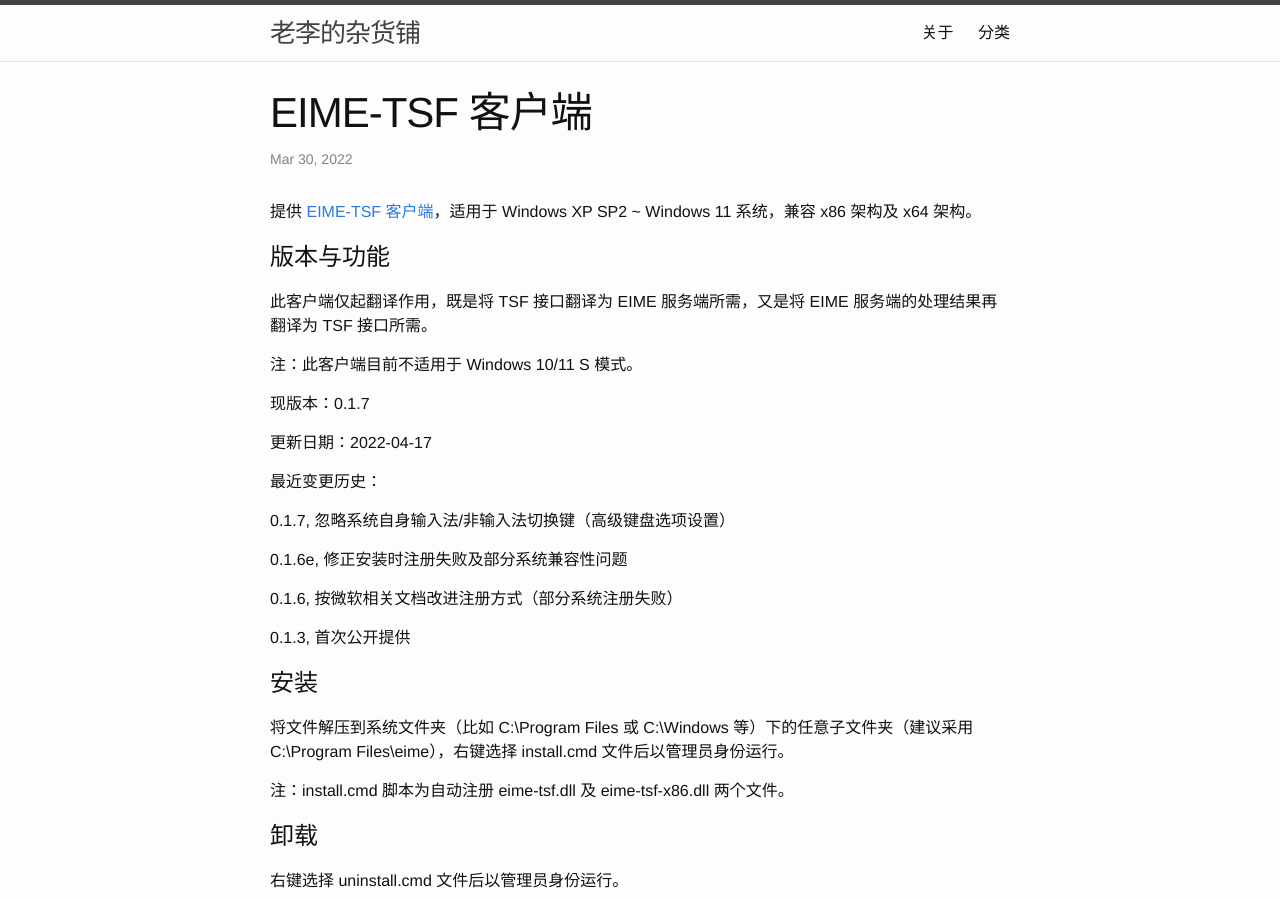
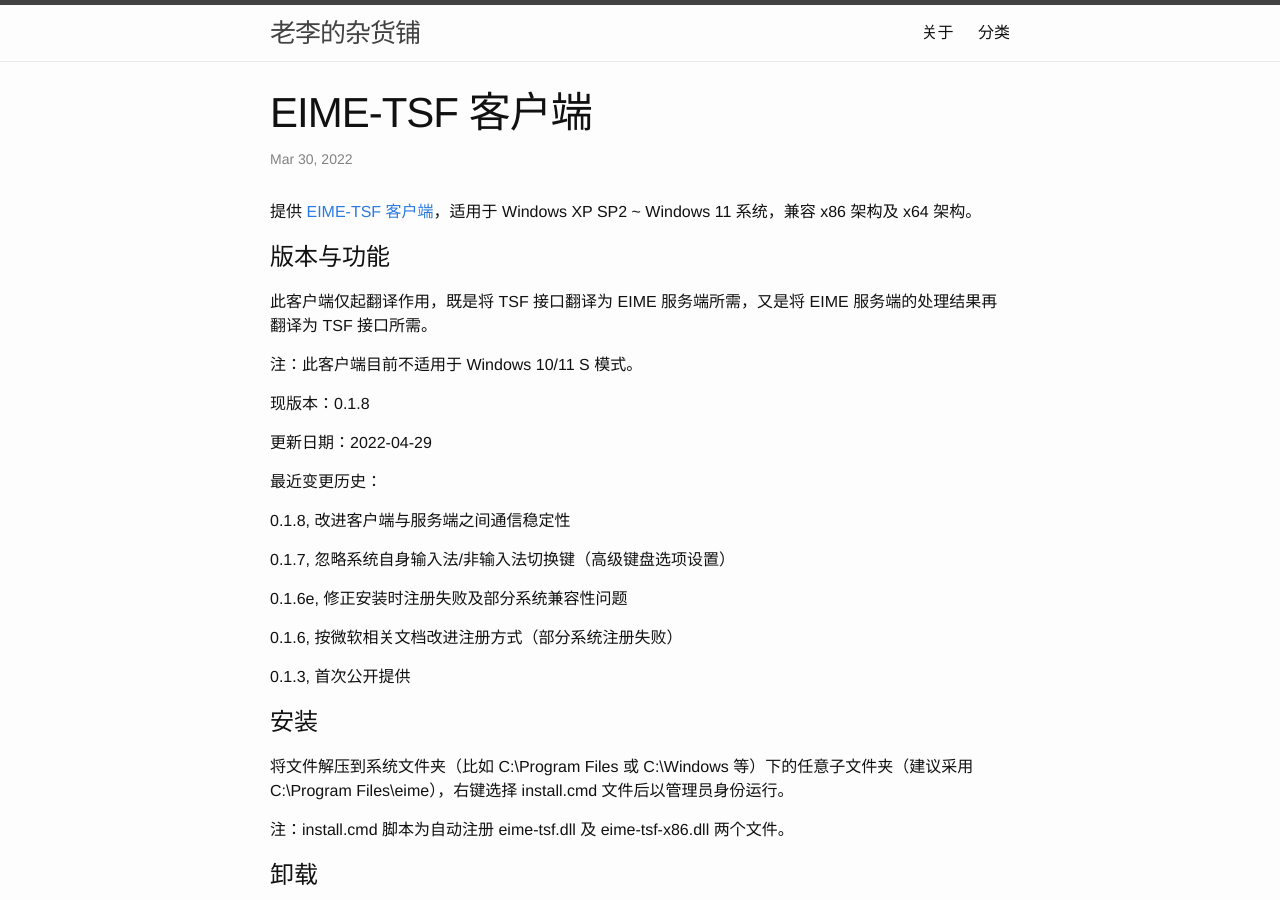
Before and after one commit to DonAnthonyLee/DonAnthonyLee.github.io, a Jekyll site: the page built from docs/_posts/2022-03-30-eime-tsf-client.markdown, in a window 1280 px wide and 900 px high. Built offline with Jekyll 4.4.1, drawn with Linux system fonts in a browser that asks for light colours.

Commit message:
eime-tsf-client up to 0.1.8

```diff
--- a/docs/_posts/2022-03-30-eime-tsf-client.markdown
+++ b/docs/_posts/2022-03-30-eime-tsf-client.markdown
@@ -5,7 +5,7 @@
 categories: EIME
 ---
 
-提供 [EIME-TSF 客户端](https://github.com/DonAnthonyLee/DonAnthonyLee.github.io/blob/main/stuff/eime-tsf-client-0.1.7.zip "EIME-TSF 客户端下载")，适用于 Windows XP SP2 ~ Windows 11 系统，兼容 x86 架构及 x64 架构。
+提供 [EIME-TSF 客户端](https://github.com/DonAnthonyLee/DonAnthonyLee.github.io/raw/main/stuff/eime-tsf-client-0.1.8.zip "EIME-TSF 客户端下载")，适用于 Windows XP SP2 ~ Windows 11 系统，兼容 x86 架构及 x64 架构。
 
 
 # 版本与功能
@@ -15,12 +15,14 @@
 注：此客户端目前不适用于 Windows 10/11 S 模式。
 
 
-现版本：0.1.7
+现版本：0.1.8
 
-更新日期：2022-04-17
+更新日期：2022-04-29
 
 
 最近变更历史：
+
+0.1.8, 改进客户端与服务端之间通信稳定性
 
 0.1.7, 忽略系统自身输入法/非输入法切换键（高级键盘选项设置）
 
```
Also changed, not shown: 1 other file.
